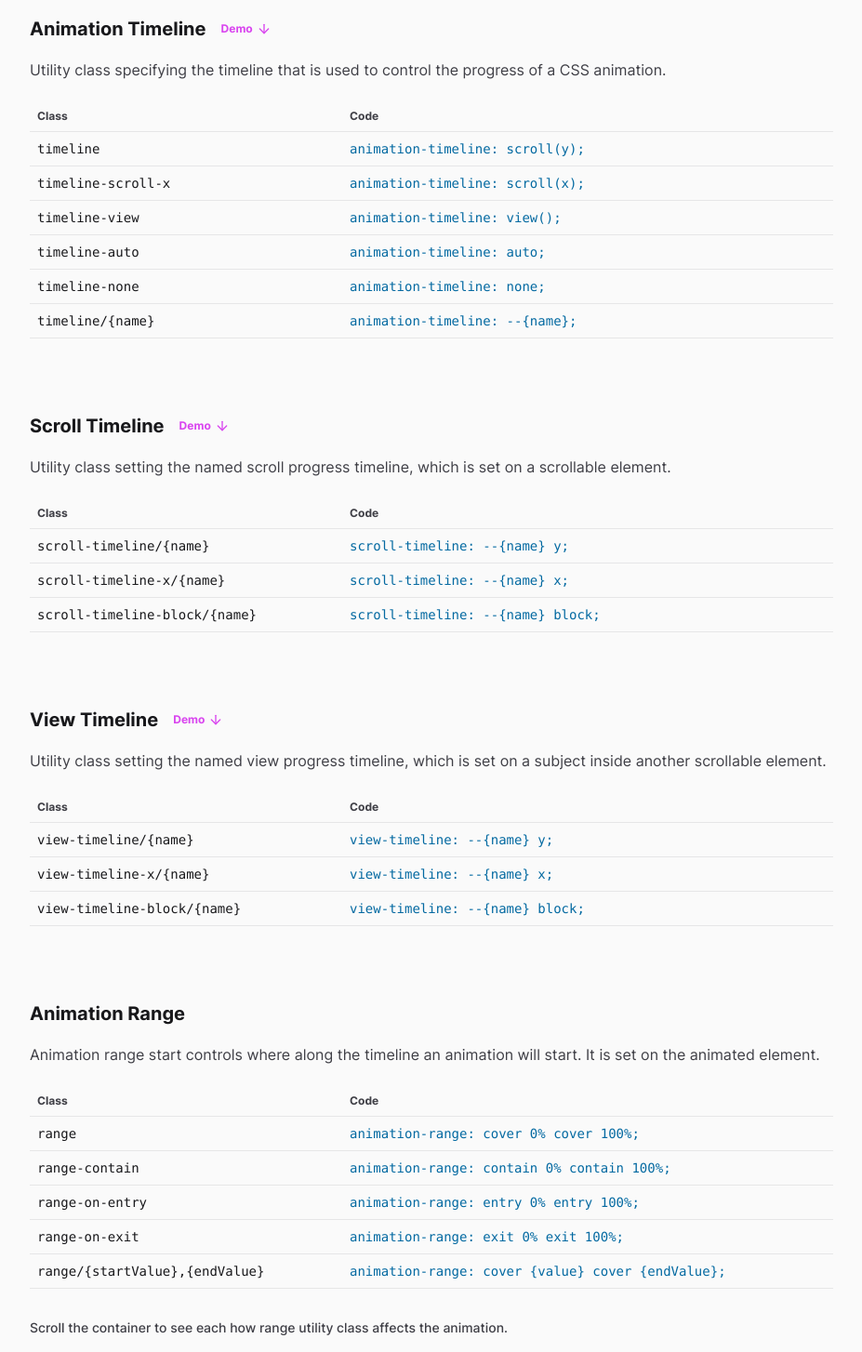
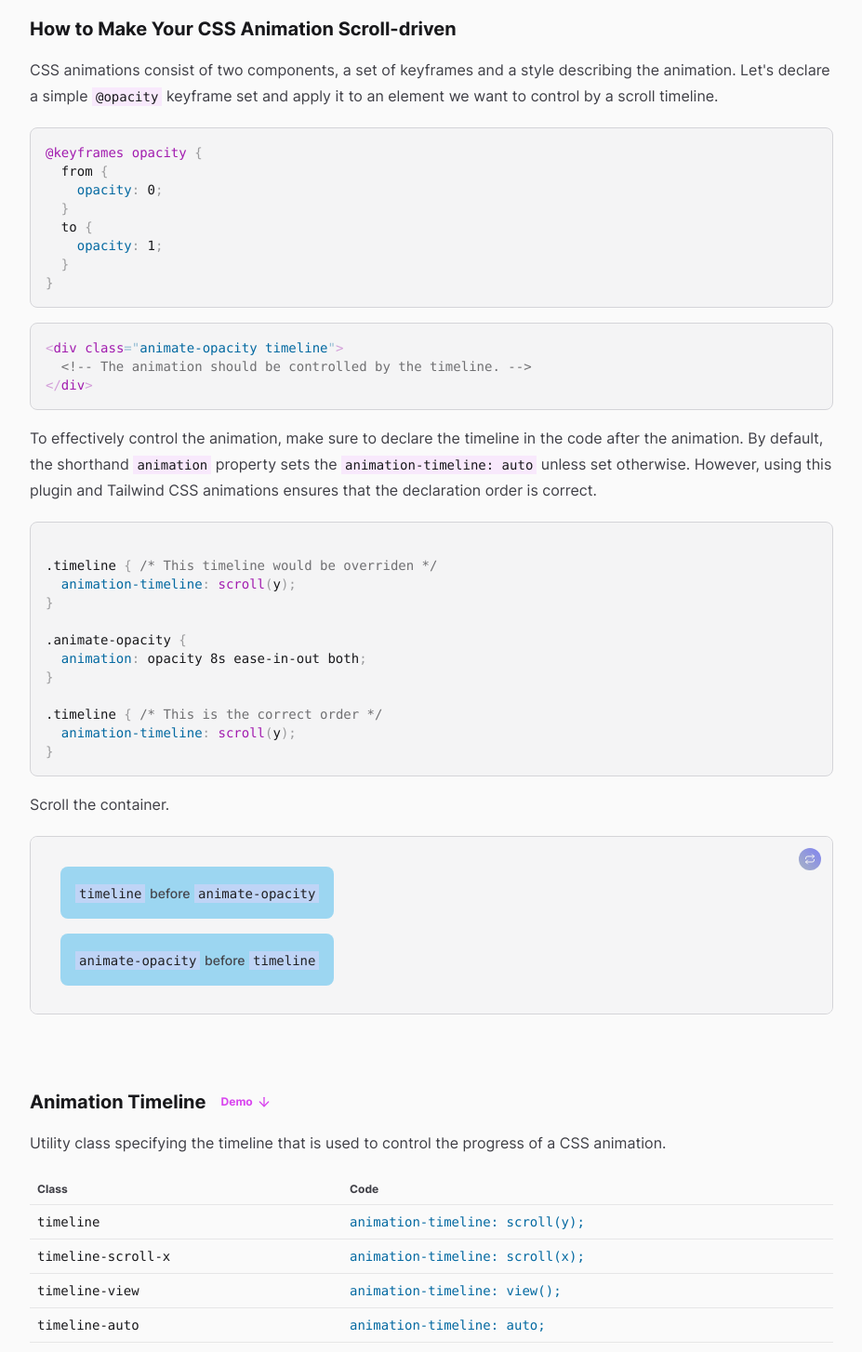
Before and after one commit to adamplesnik/tailwindcss-scroll-driven-animations, a React (Vite) app: page /docs in a window 1280 px wide. Shown: the part 380-1834 px from the top of the page at 93% size, without its empty margins (176-1103 px from the left). Built offline with nearby package versions, Linux system fonts and the light colour scheme; what @adam.plesnik/tailwindcss-scroll-driven-animations would draw is missing.

Commit message:
Add intro to the docs

```diff
--- a/src/css/keyframes.css
+++ b/src/css/keyframes.css
@@ -62,3 +62,12 @@
     transform: translateY(-60%);
   }
 }
+
+@keyframes opacity {
+  from {
+    opacity: 0;
+  }
+  to {
+    opacity: 1;
+  }
+}
--- a/src/demos/DemoWrapper.tsx
+++ b/src/demos/DemoWrapper.tsx
@@ -26,9 +26,8 @@ const DemoWrapper = ({
         addWithSpace(className)
       }
     >
-      {children}
       {actionButton && (
-        <div className="absolute right-3 top-3">
+        <div className="sticky top-0 z-10 -mb-10 flex justify-end pr-2 pt-2">
           <ActionButton
             Icon={Repeat}
             IconOnClick={StepForward}
@@ -37,6 +36,7 @@ const DemoWrapper = ({
           />
         </div>
       )}
+      {children}
     </div>
   )
 }
--- /dev/null
+++ b/src/demos/TimelineOverrideDemo.tsx
@@ -0,0 +1,26 @@
+import Code from '../components/Code'
+import DemoWrapper from './DemoWrapper'
+
+const TimelineOverrideDemo = () => {
+  return (
+    <DemoWrapper className="max-h-60 sm:max-h-48" actionButton>
+      <div className="sticky top-0  flex flex-col gap-4 p-8">
+        <div className="flex flex-1 items-center">
+          <span className="animate-opacity rounded-lg bg-sky-500/40 p-4 dark:bg-fuchsia-300/60">
+            <Code>timeline</Code> <span className="text-sm font-medium">before</span>{' '}
+            <Code>animate-opacity</Code>
+          </span>
+        </div>
+        <div className="flex flex-1 items-center">
+          <span className="animate-opacity rounded-lg bg-sky-500/40 p-4 timeline dark:bg-fuchsia-300/60">
+            <Code>animate-opacity</Code> <span className="text-sm font-medium">before</span>{' '}
+            <Code>timeline</Code>
+          </span>
+        </div>
+      </div>
+      <div className="h-96"></div>
+    </DemoWrapper>
+  )
+}
+
+export default TimelineOverrideDemo
--- a/src/docs/Docs.tsx
+++ b/src/docs/Docs.tsx
@@ -4,7 +4,15 @@ import Heading from '../components/Heading'
 import Paragraph from '../components/Paragraph'
 import MultiRangeDemo from '../demos/MultiRangeDemo'
 import SupportsDemo from '../demos/SupportsDemo'
-import { multiRange, multiRangeKeyframes, supports } from '../utils/demoExamples'
+import TimelineOverrideDemo from '../demos/TimelineOverrideDemo'
+import {
+  keyframes101,
+  keyframes102,
+  keyframes103,
+  multiRange,
+  multiRangeKeyframes,
+  supports,
+} from '../utils/demoExamples'
 import DocsTable from './DocsTable'
 
 const animationTimelineClasses = [
@@ -51,6 +59,25 @@ const Docs = () => {
       <Heading size={2} id="documentation">
         Documentation
       </Heading>
+      <Heading size={3} id="documentation-101">
+        How to Make Your CSS Animation Scroll-driven
+      </Heading>
+      <Paragraph>
+        CSS animations consist of two components, a set of keyframes and a style describing the
+        animation. Let's declare a simple <Code>@opacity</Code> keyframe set and apply it to an
+        element we want to control by a scroll timeline.
+      </Paragraph>
+      <CodeBlock language="css">{keyframes101}</CodeBlock>
+      <CodeBlock language="html">{keyframes102}</CodeBlock>
+      <Paragraph>
+        To effectively control the animation, make sure to declare the timeline in the code after
+        the animation. By default, the shorthand <Code>animation</Code> property sets the{' '}
+        <Code>animation-timeline: auto</Code> unless set otherwise. However, using this plugin and
+        Tailwind CSS animations ensures that the declaration order is correct.
+      </Paragraph>
+      <CodeBlock language="css">{keyframes103}</CodeBlock>
+      <Paragraph>Scroll the container.</Paragraph>
+      <TimelineOverrideDemo />
       <Heading size={3} href="#timeline" hrefType="demo" id="documentation-animation-timeline">
         Animation Timeline
       </Heading>
@@ -59,7 +86,6 @@ const Docs = () => {
         animation.
       </Paragraph>
       <DocsTable items={animationTimelineClasses} />
-
       <Heading size={3} href="#range" hrefType="demo" id="documentation-scroll-timeline">
         Scroll Timeline
       </Heading>
@@ -68,7 +94,6 @@ const Docs = () => {
         element.
       </Paragraph>
       <DocsTable items={scrollTimelineClasses} />
-
       <Heading size={3} href="#range" hrefType="demo" id="documentation-view-timeline">
         View Timeline
       </Heading>
@@ -85,7 +110,7 @@ const Docs = () => {
         on the animated element.
       </Paragraph>
       <DocsTable items={rangeClasses} />
-      <Paragraph size="small" className="pt-6">
+      <Paragraph className="pt-6">
         Scroll the container to see each how range utility class affects the animation.
       </Paragraph>
       <MultiRangeDemo />
--- a/src/utils/demoExamples.ts
+++ b/src/utils/demoExamples.ts
@@ -82,3 +82,29 @@ export const supports = `<div>
   </div>
   ...
 </div>`
+
+export const keyframes101 = `@keyframes opacity {
+  from {
+    opacity: 0;
+  }
+  to {
+    opacity: 1;
+  }
+}`
+
+export const keyframes102 = `<div class="animate-opacity timeline">
+  <!-- The animation should be controlled by the timeline. -->
+</div>`
+
+export const keyframes103 = `
+.timeline { /* This timeline would be overriden */
+  animation-timeline: scroll(y);
+}
+
+.animate-opacity {
+  animation: opacity 8s ease-in-out both;
+}
+
+.timeline { /* This is the correct order */
+  animation-timeline: scroll(y);
+}`
--- a/tailwind.config.js
+++ b/tailwind.config.js
@@ -16,6 +16,7 @@ module.exports = {
         /* Scroll-driven animations */
         appear: 'appear auto cubic-bezier(0.65, 0.05, 0.17, 0.99) forwards',
         down: 'translate-down auto ease-in-out forwards',
+        opacity: 'opacity 8s ease-in-out forwards',
         'scale-to-right': 'scale-to-right auto linear forwards',
         'translate-down': 'translate-down auto cubic-bezier(0.65, 0.05, 0.17, 0.99) forwards',
         'translate-up': 'translate-up auto ease-in-out forwards',
```
